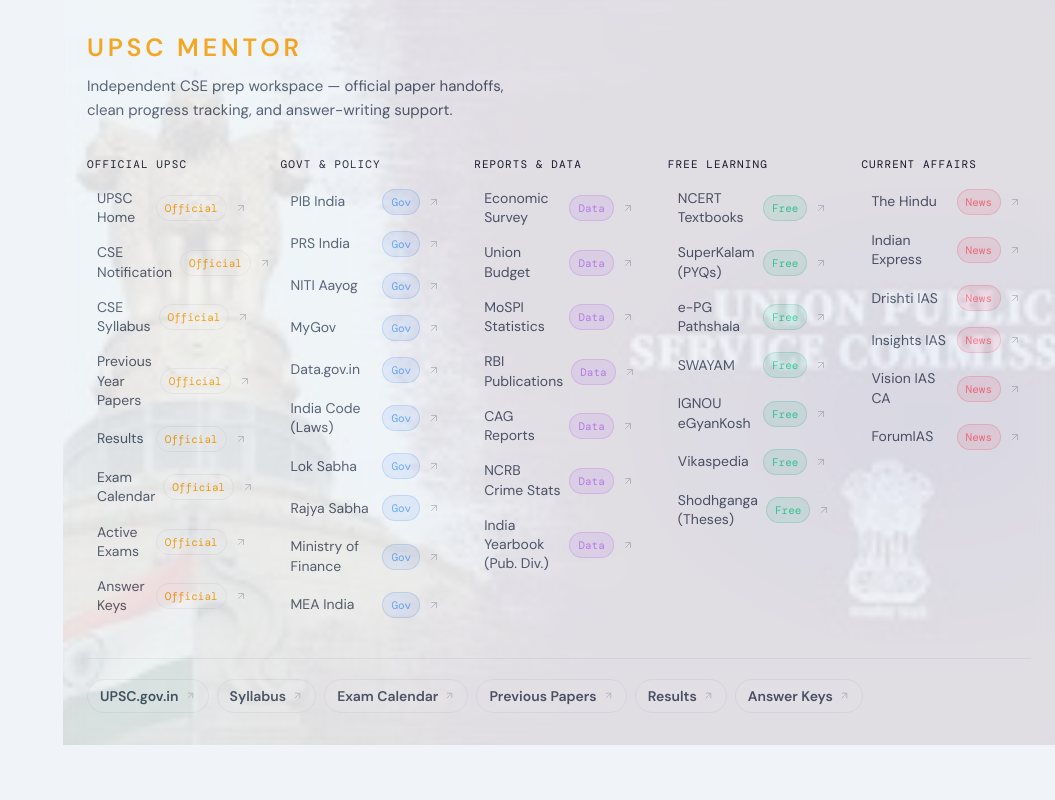
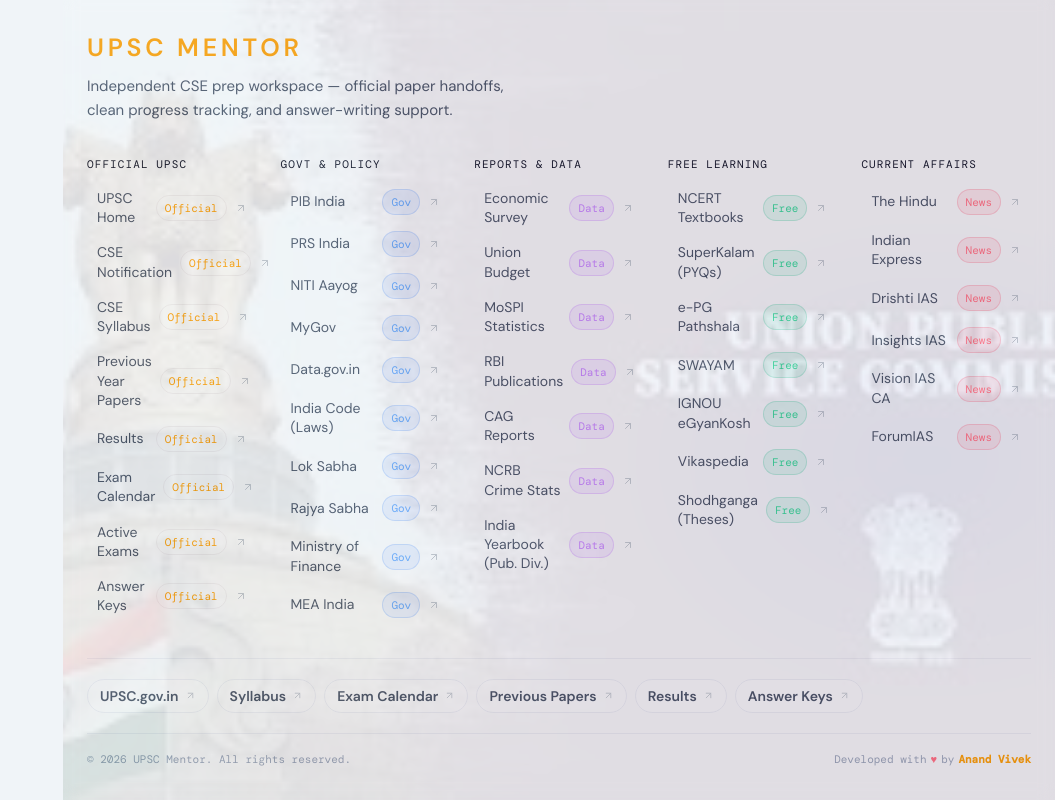
Before and after one commit to AnandVivek-iiti/upsc, a React (Vite) app in the folder client/: page / in a window 1280 px wide. Shown: the part 900-1700 px from the top of the page, without its empty margins (225-1280 px from the left). Before the commit the page ends 1645 px from the top, so only its background shows below. Built offline with nearby package versions, Linux system fonts and the light colour scheme; no server answers.

Commit message:
Update Footer.jsx

```diff
--- a/client/src/components/Footer.jsx
+++ b/client/src/components/Footer.jsx
@@ -127,6 +127,19 @@
           </div>
         </div>
 
+        {/* ── Copyright bar ── */}
+        <div className="mt-5 flex flex-col sm:flex-row items-center justify-between gap-2 border-t border-bg-border pt-4">
+          <p className="text-[11px] font-mono text-text-muted">
+            © {new Date().getFullYear()} UPSC Mentor. All rights reserved.
+          </p>
+          <p className="text-[11px] font-mono text-text-muted flex items-center gap-1">
+            Developed with{" "}
+            <span className="text-rose-400 select-none" aria-label="love">♥</span>
+            {" "}by{" "}
+            <span className="text-accent-gold font-semibold">Anand Vivek</span>
+          </p>
+        </div>
+
       </div>
     </footer>
   );
```
